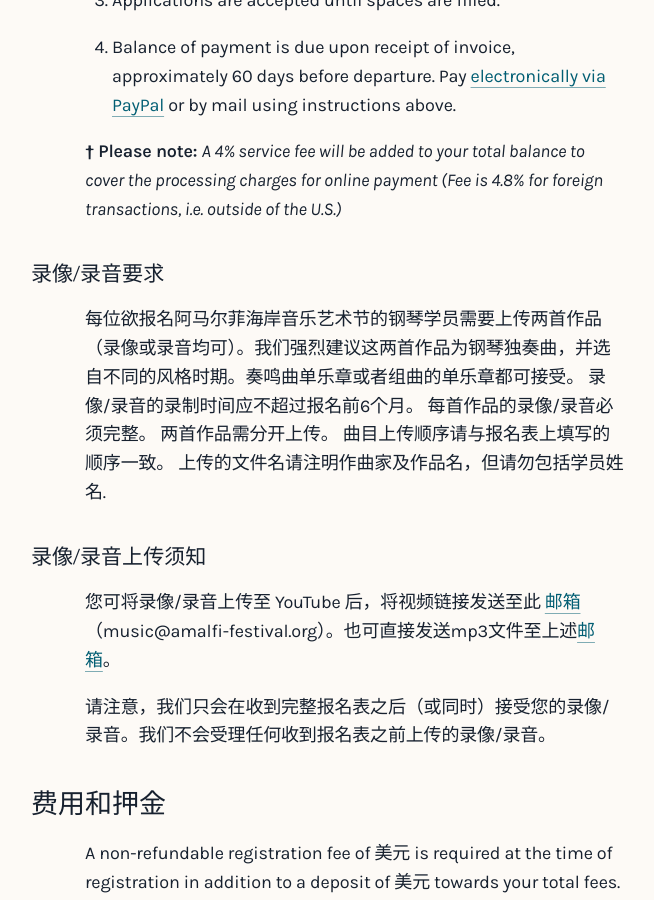
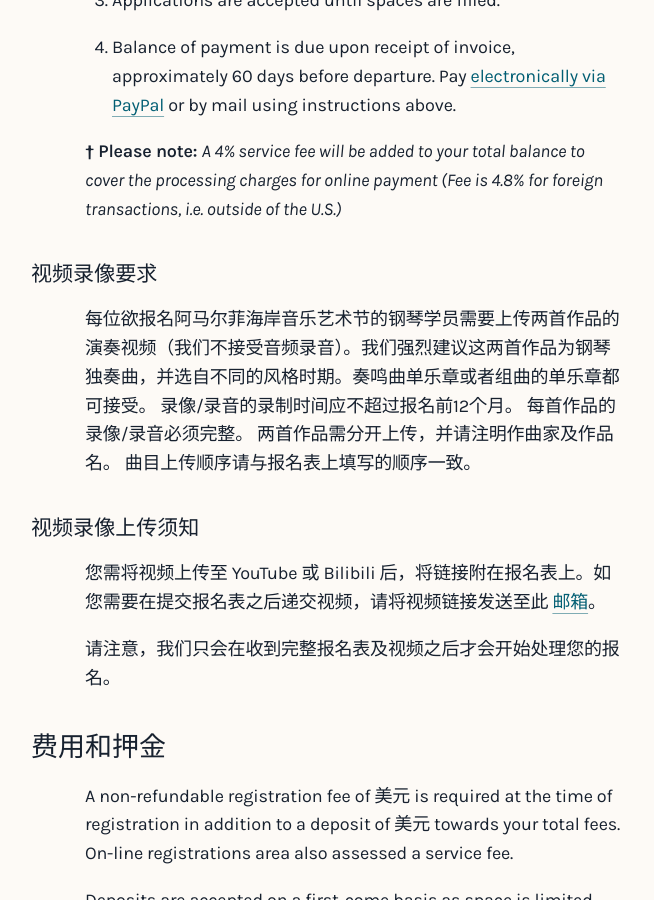
Before and after one commit to Amalfi-Festival/amalfi-festival-org, a Jekyll site: the page built from _apply/piano-zh.md, in a window 1280 px wide and 900 px high, scrolled down 2822 px. Shown: the whole window, without its empty margins (96-750 px from the left). Built offline with Jekyll 4.4.1, drawn with Linux system fonts in a browser that asks for light colours; some of the changed text lies outside the part shown.

Commit message:
Update recording requirement in Chinese

```diff
--- a/_apply/piano-zh.md
+++ b/_apply/piano-zh.md
@@ -27,20 +27,20 @@ title: 申请钢琴课程
 
 {% include application-instructions-zh.md %}
 
-### 录像/录音要求
+### 视频录像要求
 
-每位欲报名阿马尔菲海岸音乐艺术节的钢琴学员需要上传两首作品（录像或录音均可）。我们强烈建议这两首作品为钢琴独奏曲，并选自不同的风格时期。奏鸣曲单乐章或者组曲的单乐章都可接受。
-录像/录音的录制时间应不超过报名前6个月。
+每位欲报名阿马尔菲海岸音乐艺术节的钢琴学员需要上传两首作品的演奏视频（我们不接受音频录音）。我们强烈建议这两首作品为钢琴独奏曲，并选自不同的风格时期。奏鸣曲单乐章或者组曲的单乐章都可接受。
+录像/录音的录制时间应不超过报名前12个月。
 每首作品的录像/录音必须完整。
-两首作品需分开上传。
+两首作品需分开上传，并请注明作曲家及作品名。
 曲目上传顺序请与报名表上填写的顺序一致。
-上传的文件名请注明作曲家及作品名，但**请勿包括学员姓名**.
 
-### 录像/录音上传须知
 
-您可将录像/录音上传至 YouTube 后，将视频链接发送至此 [邮箱](mailto:music@amalfi-festival.org)（music@amalfi-festival.org）。也可直接发送mp3文件至上述[邮箱](mailto:music@amalfi-festival.org)。
+### 视频录像上传须知
 
-请注意，我们只会在收到完整报名表之后（或同时）接受您的录像/录音。我们不会受理任何收到报名表之前上传的录像/录音。
+您需将视频上传至 YouTube 或 Bilibili 后，将链接附在报名表上。如您需要在提交报名表之后递交视频，请将视频链接发送至此 [邮箱](mailto:recordings@amalfi-festival.org)。
+
+请注意，我们只会在收到完整报名表及视频之后才会开始处理您的报名。
 
 {% include fees-deposits-zh.md %}
 {% include site/program/cancellations-zh.md %}
```
